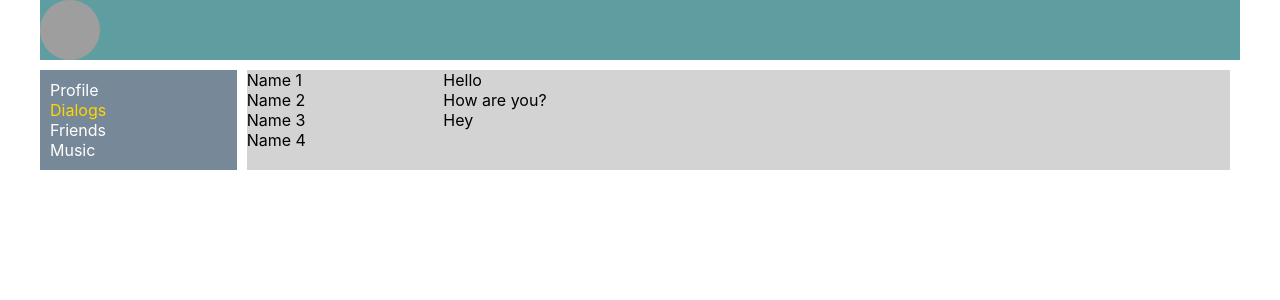
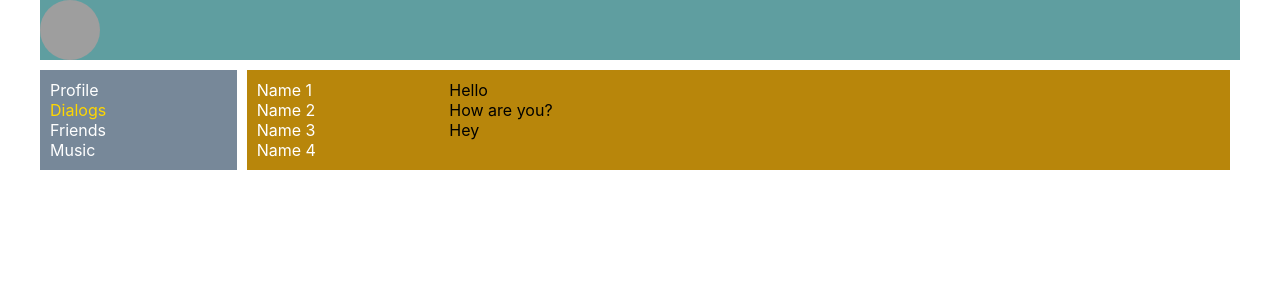
Before and after one commit to petritsyn/social-network-ts, a React (Create React App) app: page /dialogs in a window 1280 px wide. Shown: the top 300 px of the page. Built offline with nearby package versions, Linux system fonts and the light colour scheme; grey boxes are pictures that could not be loaded.

Commit message:
22 - NavLink in Dialogs

```diff
--- a/src/App.css
+++ b/src/App.css
@@ -10,5 +10,5 @@
 }
 
 .contentWrapper {
-    background-color: lightgray;
+    background-color: darkgoldenrod;
 }
--- a/src/components/Dialogs/Dialogs.module.css
+++ b/src/components/Dialogs/Dialogs.module.css
@@ -1,10 +1,12 @@
 .dialogs {
     display: grid;
     grid-template-columns: 2fr 8fr;
+    padding: 10px;
 }
 
-.dialogItem {
-
+.dialogItem a {
+   color: white;
+    text-decoration: none;
 }
 
 .message {
--- a/src/components/Dialogs/Dialogs.tsx
+++ b/src/components/Dialogs/Dialogs.tsx
@@ -1,14 +1,15 @@
 import React from 'react';
 import s from './Dialogs.module.css';
+import {NavLink} from "react-router-dom";
 
 const Dialogs = () => {
     return (
         <div className={s.dialogs}>
             <div className={s.dialogItem}>
-                <div>Name 1</div>
-                <div>Name 2</div>
-                <div>Name 3</div>
-                <div>Name 4</div>
+                <div><NavLink to='/dialogs/1'>Name 1</NavLink></div>
+                <div><NavLink to='/dialogs/2'>Name 2</NavLink></div>
+                <div><NavLink to='/dialogs/3'>Name 3</NavLink></div>
+                <div><NavLink to='/dialogs/4'>Name 4</NavLink></div>
             </div>
 
             <div className={s.message}>
```
